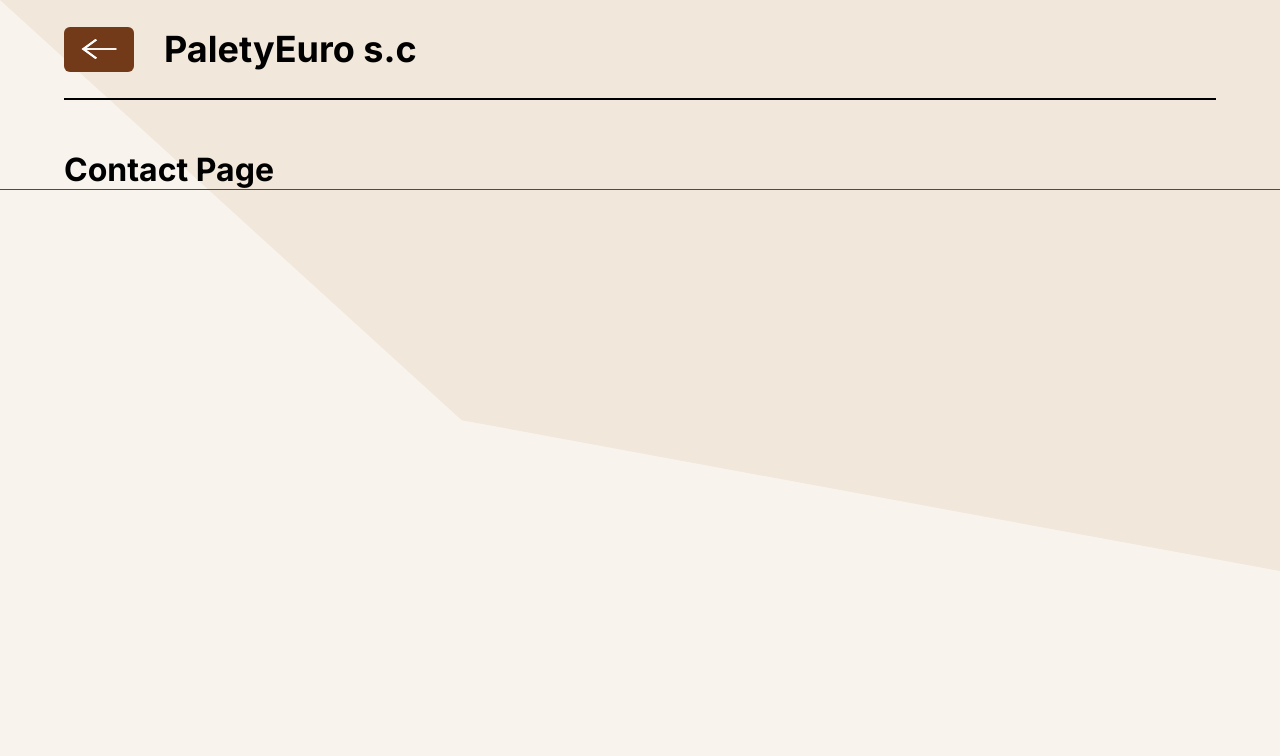
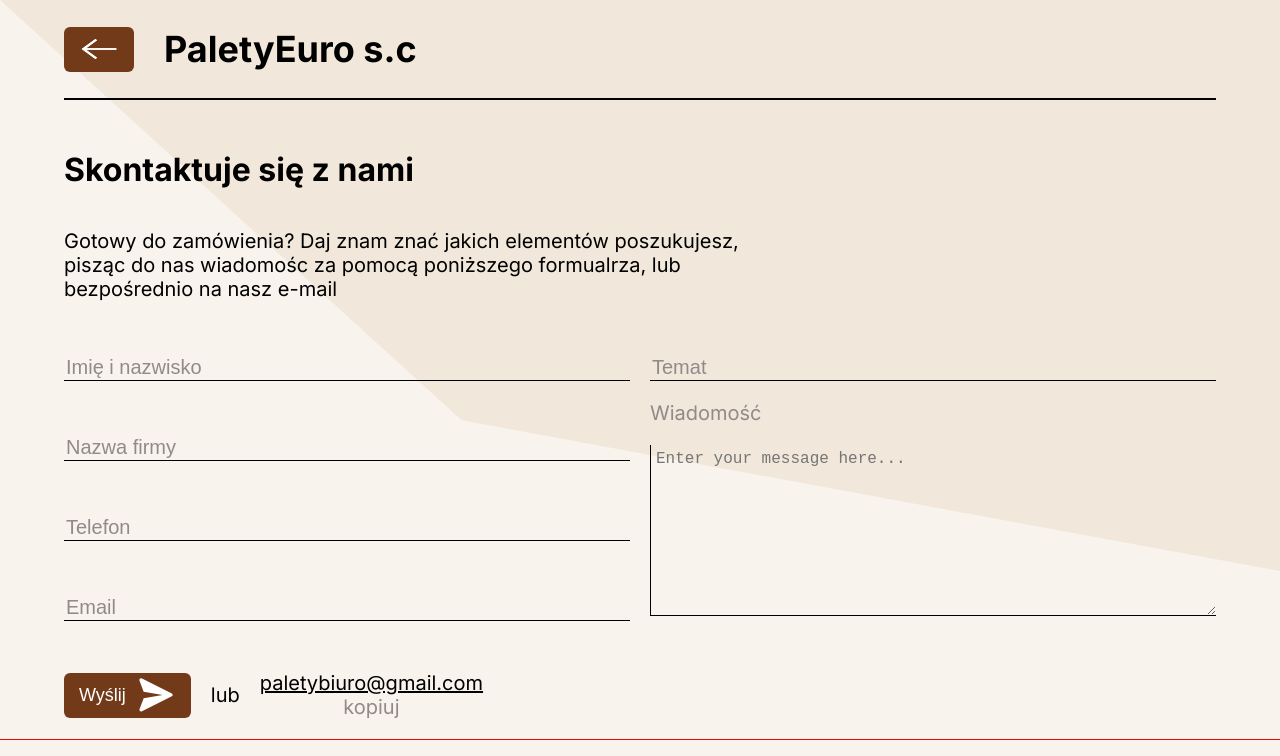
Before and after one commit to IamIGI/Pallet-sale-office-Company-website, a Next.js app: page /sub-page/contact in a window 1280 px wide. Shown: the top 756 px of the page. Built offline with nearby package versions, Linux system fonts and the light colour scheme.

Commit message:
PFW-09-ContactUS UI page

```diff
--- a/app/sub-page/contact/page.module.scss
+++ b/app/sub-page/contact/page.module.scss
@@ -1,3 +1,65 @@
 .wrapper {
+  width: 100%;
   display: flex;
+  flex-direction: column;
 }
+
+.upperWrapper {
+  width: 60%;
+
+  display: flex;
+  flex-direction: column;
+  gap: 20px;
+}
+
+.formWrapper {
+  display: flex;
+  gap: 20px;
+  justify-content: flex-start;
+}
+
+.leftFormWrapper {
+  display: flex;
+  flex-direction: column;
+  gap: 20px;
+  width: 50%;
+}
+
+.rightFormWrapper {
+  display: flex;
+  flex-direction: column;
+  gap: 20px;
+  width: 50%;
+
+  label {
+    color: #928a8a;
+  }
+
+  textarea {
+    background-color: transparent;
+    border: none;
+    border-bottom: 1px solid var(--default-text-color);
+    outline: none; /* Remove the default focus outline */
+    border-left: 1px solid var(--default-text-color);
+    min-height: 171px;
+    padding: 5px;
+  }
+}
+
+.bottomWrapper {
+  margin-top: 30px;
+  display: flex;
+  flex-direction: row;
+  justify-content: flex-start;
+  gap: 20px;
+  align-items: center;
+
+  p:last-child {
+    color: #928a8a;
+    text-align: center;
+    span {
+      color: var(--default-text-color);
+      text-decoration: underline;
+    }
+  }
+}
--- a/app/sub-page/contact/page.tsx
+++ b/app/sub-page/contact/page.tsx
@@ -1,5 +1,86 @@
+'use client';
+
+import FormInput from '@/components/Input/Input';
 import classes from './page.module.scss';
+import data from '@/assets/data/contactUsPage.json';
+import { useEffect, useState } from 'react';
+import Button from '@/components/Button/Button';
+import sendIcon from '@/assets/icons/SendMessage.svg';
 
 export default function ContactPage() {
-  return <h1>Contact Page</h1>;
+  const initialFormValues: { [key: string]: string } = { message: '' };
+  Object.keys(data.form).forEach((fieldName) => {
+    initialFormValues[fieldName] = '';
+  });
+
+  const [formValues, setFormValues] =
+    useState<typeof initialFormValues>(initialFormValues);
+
+  function handleInputValue(id: string, value: string) {
+    setFormValues((prevData) => ({
+      ...prevData,
+      [id]: value,
+    }));
+  }
+
+  function handleMessageChange(value: string) {
+    setFormValues((prevData) => ({
+      ...prevData,
+      message: value,
+    }));
+  }
+
+  useEffect(() => console.log(formValues), [formValues]);
+  return (
+    <div className={classes.wrapper}>
+      <div className={classes.upperWrapper}>
+        <h1>{data.title}</h1>
+        <p>{data.description}</p>
+      </div>
+      <form className={classes.formWrapper}>
+        <div className={classes.leftFormWrapper}>
+          <FormInput
+            formData={data.form.name}
+            handleValueChange={handleInputValue}
+          />
+          <FormInput
+            formData={data.form.company}
+            handleValueChange={handleInputValue}
+          />
+          <FormInput
+            formData={data.form.phone}
+            handleValueChange={handleInputValue}
+          />
+          <FormInput
+            formData={data.form.email}
+            handleValueChange={handleInputValue}
+          />
+        </div>
+        <div className={classes.rightFormWrapper}>
+          <FormInput
+            formData={data.form.topic}
+            handleValueChange={handleInputValue}
+          />
+          <label htmlFor="message">Wiadomość</label>
+          <textarea
+            id="message"
+            name="message"
+            placeholder="Enter your message here..."
+            onChange={(e) => handleMessageChange(e.target.value)}
+          ></textarea>
+        </div>
+      </form>
+      <div className={classes.bottomWrapper}>
+        <Button
+          text={data.buttonText}
+          href="/sub-page/success-page"
+          icon={sendIcon}
+        ></Button>
+        <p>lub</p>
+        <p>
+          <span>{data.email}</span> <br /> kopiuj
+        </p>
+      </div>
+    </div>
+  );
 }
--- /dev/null
+++ b/assets/data/contactUsPage.json
@@ -0,0 +1,40 @@
+{
+    "title": "Skontaktuje się z nami",
+    "description": "Gotowy do zamówienia? Daj znam znać jakich elementów poszukujesz, pisząc do nas wiadomośc za pomocą poniższego formualrza, lub bezpośrednio na nasz e-mail",
+    "form": {
+        "name": {
+            "id": "nameAndSurname",
+            "label": "Imię i nazwisko",
+            "required": true,
+            "type": "text"
+        },
+        "company": {
+            "id": "company",
+            "label": "Nazwa firmy",
+            "type": "text",
+            "required": false,
+            "text": "text"
+        },
+        "phone": {
+            "id": "phone",
+            "label": "Telefon",
+            "required": true,
+            "type": "tel",
+            "pattern": "[0-9]{3}-[0-9]{3}-[0-9]{4}"
+        },
+        "email": {
+            "id": "email",
+            "label": "Email",
+            "required": true,
+            "type": "email"
+        },
+        "topic": {
+            "id": "topic",
+            "label": "Temat",
+            "required": true,
+            "type": "text"
+        }
+    },
+    "buttonText": "Wyślij",
+    "email": "paletybiuro@gmail.com"
+}
--- /dev/null
+++ b/components/Input/Input.module.scss
@@ -0,0 +1,29 @@
+.wrapper {
+  display: flex;
+  flex-direction: column;
+  justify-content: flex-end;
+  gap: 10px;
+  height: 60px;
+
+  label {
+    display: none;
+    color: #928a8a;
+  }
+
+  .active {
+    display: block;
+  }
+
+  input {
+    background-color: transparent;
+    border: none;
+    border-bottom: 1px solid var(--default-text-color);
+    outline: none; /* Remove the default focus outline */
+
+    color: var(--default-text-color);
+
+    &::placeholder {
+      color: #928a8a;
+    }
+  }
+}
--- /dev/null
+++ b/components/Input/Input.tsx
@@ -0,0 +1,55 @@
+'use client';
+
+import React, { useEffect, useState } from 'react';
+import classes from './Input.module.scss';
+
+interface FormData {
+  id: string;
+  label: string;
+  required: boolean;
+  type: string;
+  pattern?: string;
+  placeholder?: string;
+}
+
+interface FormInputProps {
+  formData: FormData;
+  handleValueChange: (id: string, value: string) => void;
+}
+
+const FormInput: React.FC<FormInputProps> = ({
+  formData,
+  handleValueChange,
+}) => {
+  const { id, label, required, type, pattern, placeholder } = formData;
+
+  const [inputValue, setInputValue] = useState('');
+
+  const handleInputChange = (event: React.ChangeEvent<HTMLInputElement>) => {
+    setInputValue(event.target.value);
+  };
+
+  useEffect(() => {
+    handleValueChange(formData.id, inputValue);
+  }, [inputValue]);
+
+  return (
+    <div className={classes.wrapper}>
+      <label htmlFor={id} className={`${inputValue ? classes.active : ''}`}>
+        {label}
+      </label>
+      <input
+        id={id}
+        name={id}
+        type={type}
+        required={required}
+        placeholder={placeholder || label}
+        pattern={pattern}
+        value={inputValue}
+        onChange={(e) => handleInputChange(e)}
+      />
+    </div>
+  );
+};
+
+export default FormInput;
```
Also changed, not shown: app/globals.scss (+9 -2 lines).
